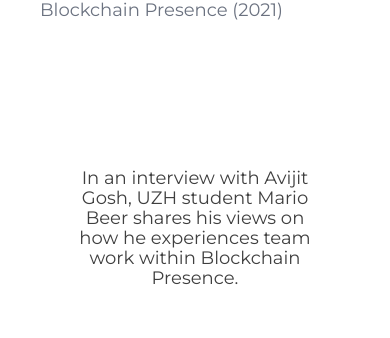
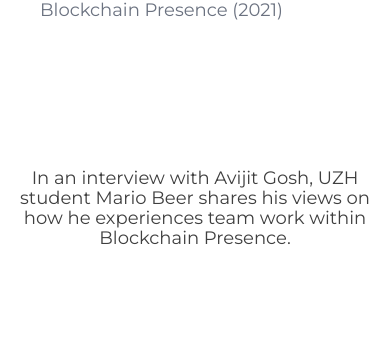
Before and after one commit to migub/BCP-Website-Next, a Next.js app: page /internships in a window 390 px wide. Shown: the part 2356-2694 px from the top of the page. Built offline with nearby package versions, Linux system fonts and the light colour scheme.

Commit message:
inernships responsive

```diff
--- a/pages/internships.js
+++ b/pages/internships.js
@@ -38,7 +38,7 @@
         `}
       />
       <div className="flex items-center justify-center ">
-        <div className="w-2/3">
+        <div className="px-2 md:w-2/3 md:px-0">
           <p
             // style={{ lineHeight: "1.1" }}
             className={`mt-8 overflow-hidden text-lg leading-5 text-center opacity-75 sm:text-lg sm:text-center`}
```
